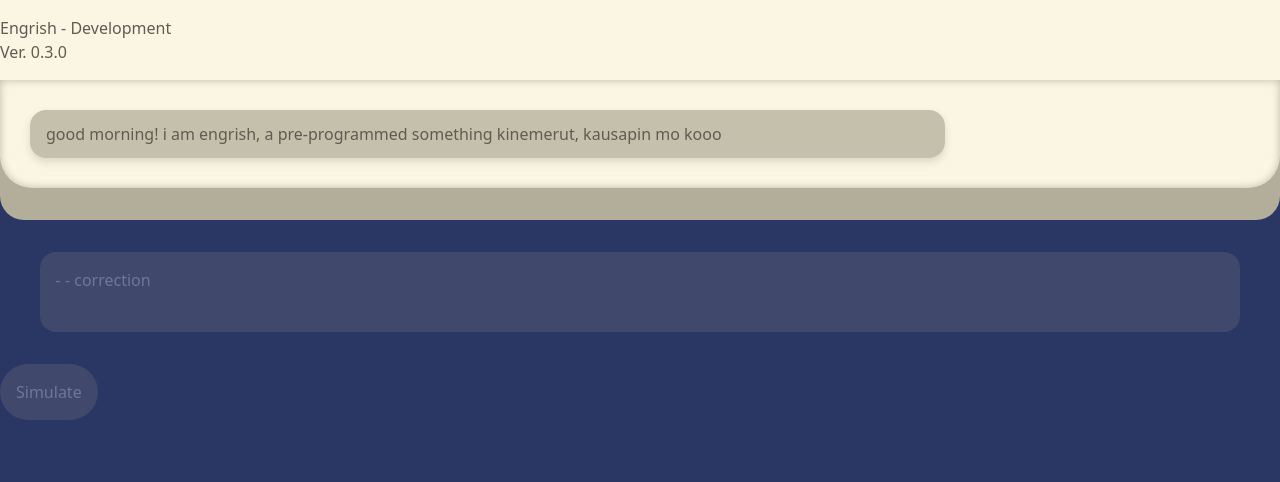
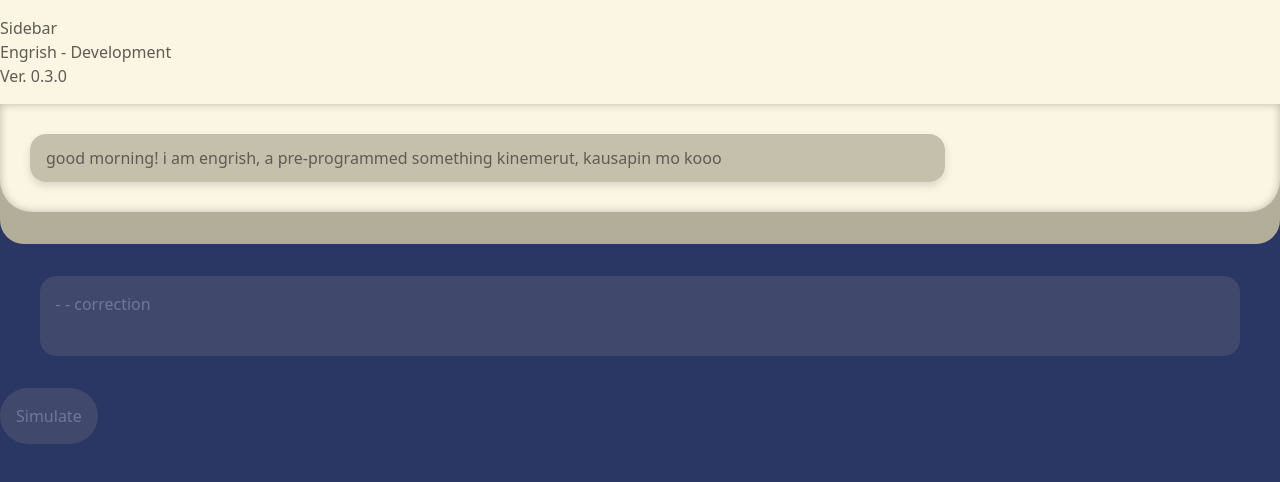
Before and after one commit to bonaktan/Engrish, a Next.js app: page / in a window 1280 px wide. Shown: the top 482 px of the page. Built offline with nearby package versions, Linux system fonts and the light colour scheme; no server answers.

Commit message:
Initial Setup on Sidebar Feature

```diff
--- a/src/app/page.jsx
+++ b/src/app/page.jsx
@@ -5,12 +5,14 @@ import UserControls from "@/app/ui/UserControls";
 import { useState } from "react";
 import useConversation from "./frontend/appContext";
 import Header from "@/app/ui/Header";
+import SidebarView from "./ui/SidebarView";
 
 export default function Home() {
     const { convo, correction, handleAddConvo, setCorrection } = useConversation();
     // eto main na frame ng app natin
     return (
         <>
+            <SidebarView/>
             <main className="flex flex-col h-dvh">
                 <Header />
                 <ConversationView convo={convo} />
--- a/src/app/ui/Header.jsx
+++ b/src/app/ui/Header.jsx
@@ -2,7 +2,9 @@ export default function Header() {
     const version = "0.3.0"
     return (
         <div className="text-center header flex justify-evenly items-center flex-grow-0 flex-shrink-0">
-            <div>{/* TODO: menu */}</div>
+            <div>
+                <button>Sidebar</button>
+            </div>
             <div>
                 <h1 className="text-xl">Engrish - Development</h1>
                 <p>Ver. {version}</p>
--- /dev/null
+++ b/src/app/ui/SidebarView.jsx
@@ -0,0 +1,3 @@
+export default function SidebarView() {
+    // dito ka magtrabaho sa design and technicals, if need ng tulong sa js call me
+}
```
